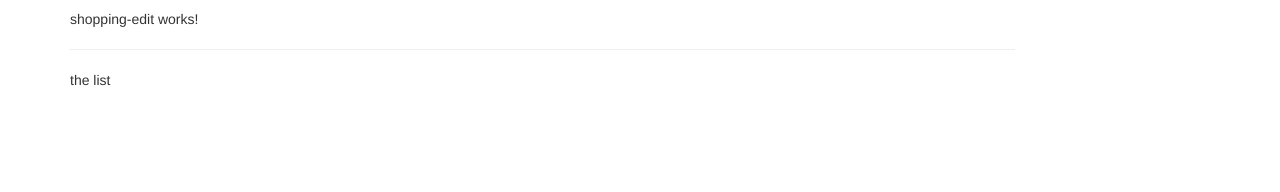
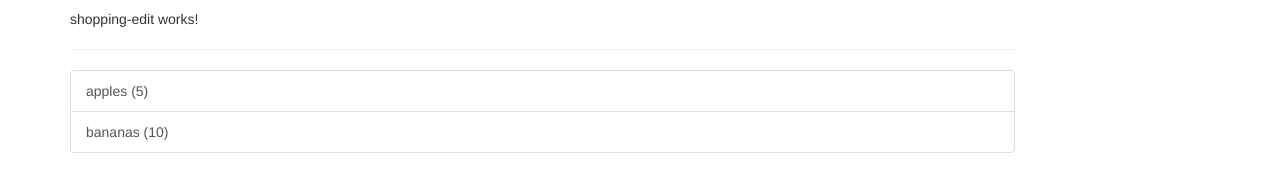
Before and after one commit to kaleb22/angular-recepies, an Angular app: page / in a window 1280 px wide. Shown: the part 302-494 px from the top of the page. Built offline with nearby package versions, Linux system fonts and the light colour scheme.

Commit message:
feat: shopping list template

```diff
--- a/src/app/components/shopping-list/shopping-list.component.html
+++ b/src/app/components/shopping-list/shopping-list.component.html
@@ -2,6 +2,12 @@
   <div class="col-xs-10">
     <app-shopping-edit></app-shopping-edit>
     <hr>
-    <p>the list</p>
+    <ul class="list-group">
+      <a
+        style="cursor: pointer;"
+        class="list-group-item"
+        *ngFor="let ingredient of ingredients"
+      >{{ ingredient.name }} ({{ingredient.amount}})</a>
+    </ul>
   </div>
 </div>
--- a/src/app/components/shopping-list/shopping-list.component.ts
+++ b/src/app/components/shopping-list/shopping-list.component.ts
@@ -1,4 +1,5 @@
 import { Component, OnInit } from '@angular/core';
+import { Ingredient } from 'src/app/model/ingredient.model';
 
 @Component({
   selector: 'app-shopping-list',
@@ -9,6 +10,11 @@
 
   constructor() { }
 
+  ingredients: Ingredient[] = [
+    new Ingredient('apples', 5),
+    new Ingredient('bananas', 10)
+  ];
+
   ngOnInit(): void {
   }
 
--- /dev/null
+++ b/src/app/model/ingredient.model.ts
@@ -0,0 +1,3 @@
+export class Ingredient {
+  constructor(public name: string, public amount: number) { }
+}
```
